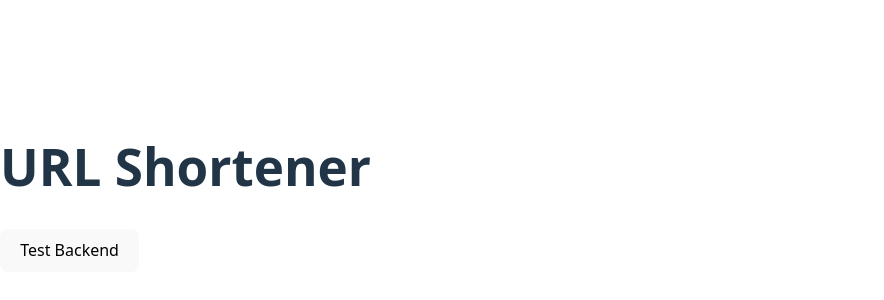
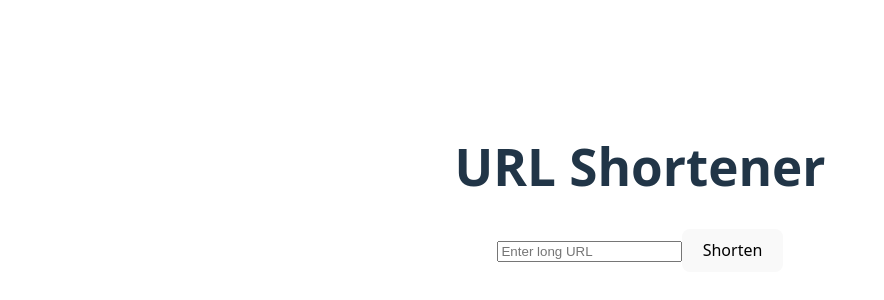
Before and after one commit to mohdfaizan091/url-shortener, a React app in the folder url-shortener-frontend/: page / in a window 1280 px wide. Shown: the part 212-512 px from the top of the page, without its empty margins (0-884 px from the left). Built offline with nearby package versions, Linux system fonts and the light colour scheme; the HTML template or start-up script is replaced by a standard one.

Commit message:
add shorten url form

```diff
--- a/url-shortener-frontend/src/App.jsx
+++ b/url-shortener-frontend/src/App.jsx
@@ -1,15 +1,18 @@
-import { shortenUrl } from "./api/url";
+import "./App.css";
+
+import { useState } from "react";
+import ShortenForm from "./components/ShortenForm";
+import ShortUrlResult from "./components/ShortUrlResult";
 
 function App() {
-  const testApi = async () => {
-    const data = await shortenUrl("https://www.google.com");
-    console.log(data);
-  };
+  const [result, setResult] = useState(null);
 
   return (
     <div>
       <h1>URL Shortener</h1>
-      <button onClick={testApi}>Test Backend</button>
+
+      <ShortenForm onResult={setResult} />
+      <ShortUrlResult result={result} />
     </div>
   );
 }
--- /dev/null
+++ b/url-shortener-frontend/src/components/ShortUrlResult.jsx
@@ -0,0 +1,15 @@
+
+const ShortUrlResult = ({ result }) => {
+  if (!result) return null;
+
+  return (
+    <div>
+      <p>Short URL:</p>
+      <a href={result.shortUrl} target="_blank">
+        {result.shortUrl}
+      </a>
+    </div>
+  );
+};
+
+export default ShortUrlResult;
--- /dev/null
+++ b/url-shortener-frontend/src/components/ShortenForm.jsx
@@ -0,0 +1,48 @@
+import { useState } from "react";
+import { shortenUrl } from "../api/url";
+
+const ShortenForm = ({ onResult }) => {
+  const [url, setUrl] = useState("");
+  const [loading, setLoading] = useState(false);
+  const [error, setError] = useState("");
+
+  const handleSubmit = async (e) => {
+    e.preventDefault();
+    setError("");
+
+    if (!url) {
+      setError("Please enter a URL");
+      return;
+    }
+
+    try {
+      setLoading(true);
+      const data = await shortenUrl(url);
+      onResult(data);
+      setUrl("");
+    } catch {
+      setError("Invalid or unreachable URL");
+    } finally {
+      setLoading(false);
+    }
+  };
+
+  return (
+    <form onSubmit={handleSubmit}>
+      <input
+        type="text"
+        placeholder="Enter long URL"
+        value={url}
+        onChange={(e) => setUrl(e.target.value)}
+      />
+
+      <button type="submit" disabled={loading}>
+        {loading ? "Shortening..." : "Shorten"}
+      </button>
+
+      {error && <p>{error}</p>}
+    </form>
+  );
+};
+
+export default ShortenForm;
```
